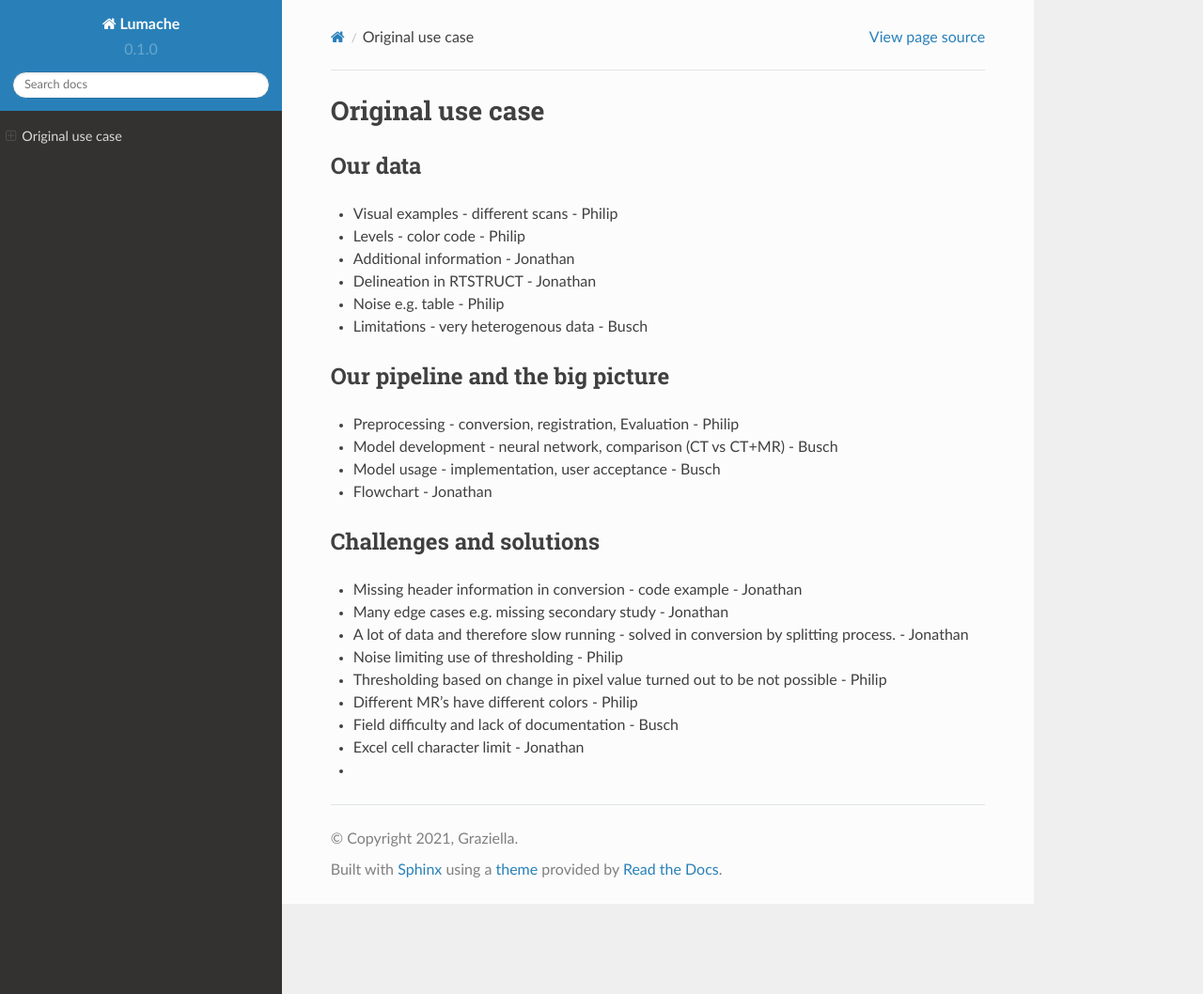
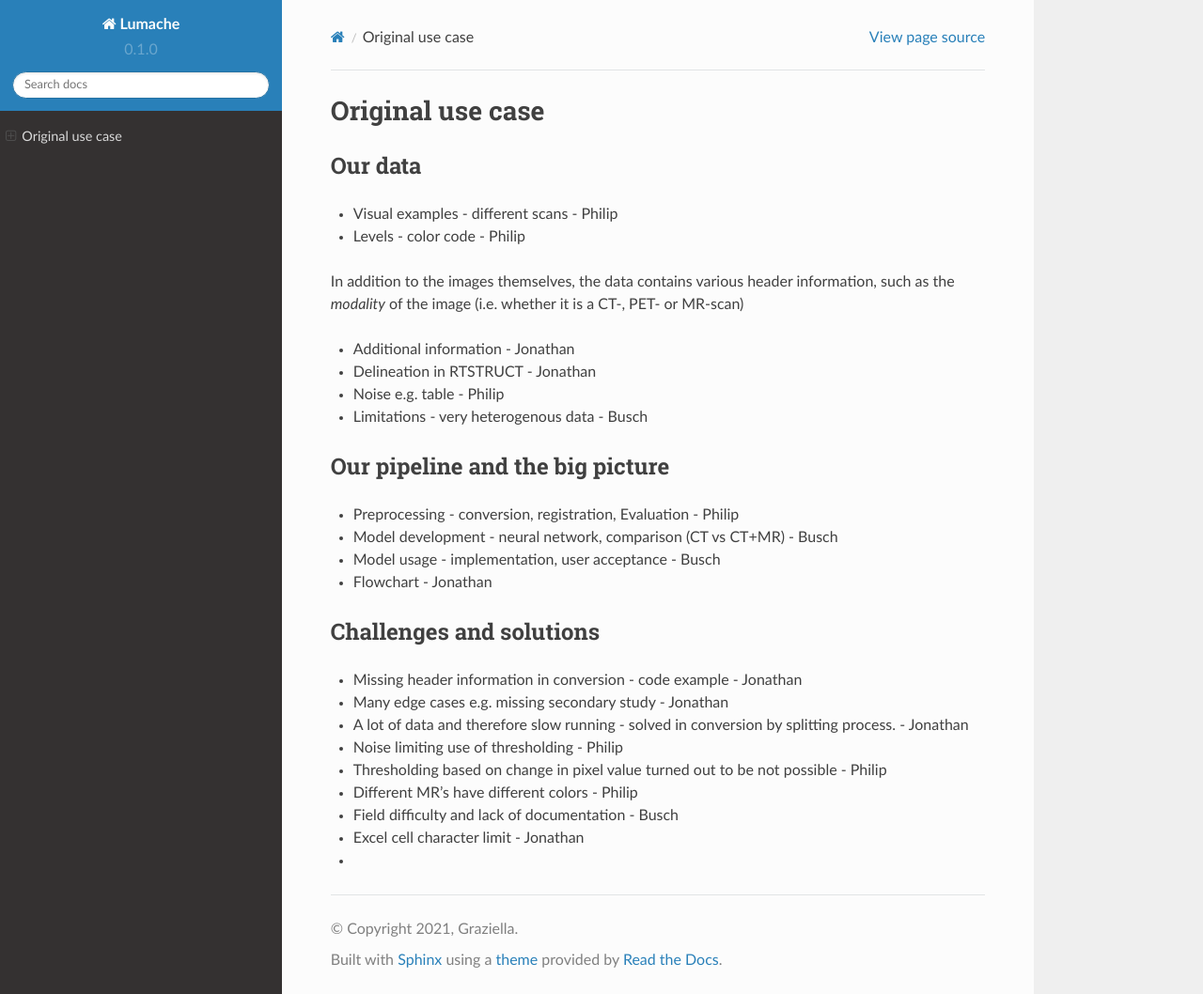
Before and after one commit to Dokkedal/dcm2reg, a Sphinx documentation site: the page built from docs/source/our_use_case.rst, in a window 1280 px wide and 1058 px high. Shown: the whole window at 94% size. Built offline with Sphinx 7.4.7 and the Read the Docs theme 2.0.0, drawn with Linux system fonts in a browser that asks for light colours.

Commit message:
began documenting use case

```diff
--- a/docs/source/our_use_case.rst
+++ b/docs/source/our_use_case.rst
@@ -6,6 +6,10 @@
 
 * Visual examples - different scans - Philip
 * Levels - color code - Philip
+
+In addition to the images themselves, the data contains various header information, such as
+the *modality* of the image (i.e. whether it is a CT-, PET- or MR-scan)
+
 * Additional information - Jonathan
 * Delineation in RTSTRUCT - Jonathan
 * Noise e.g. table - Philip
```
